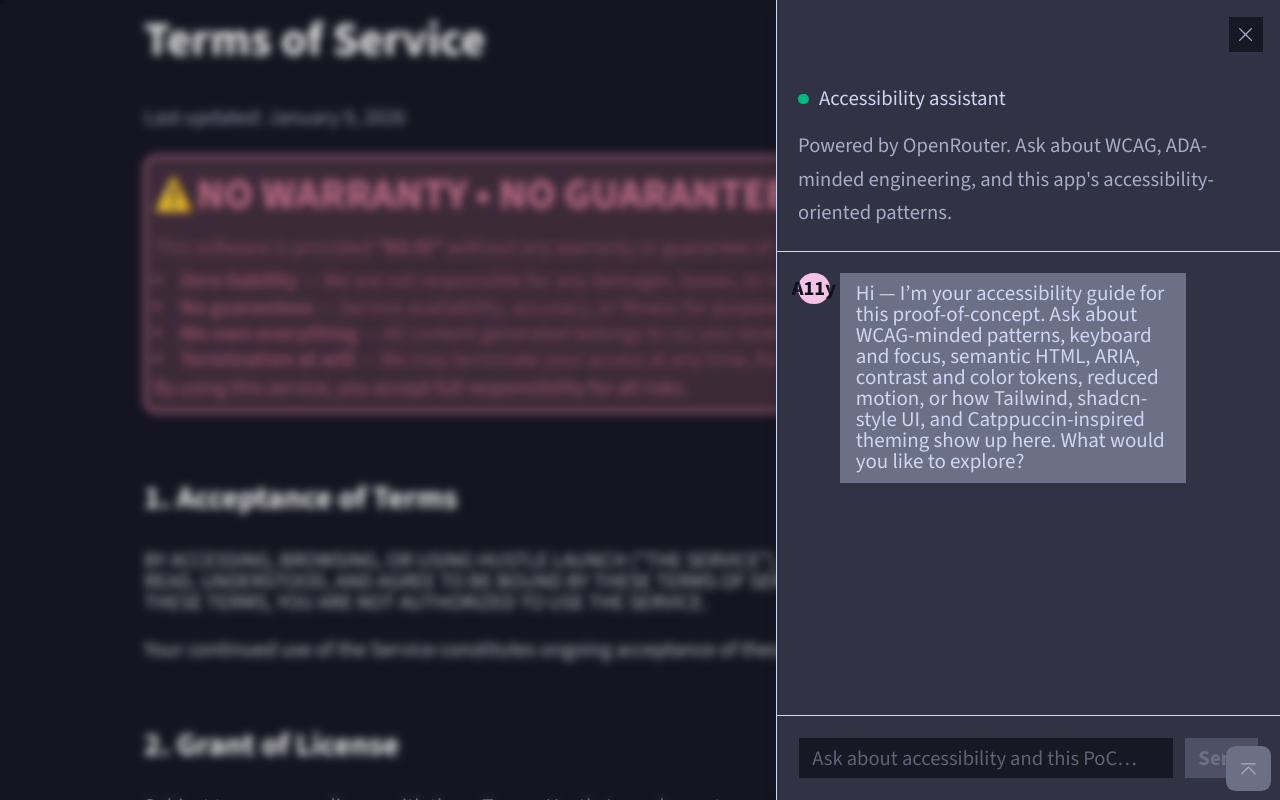
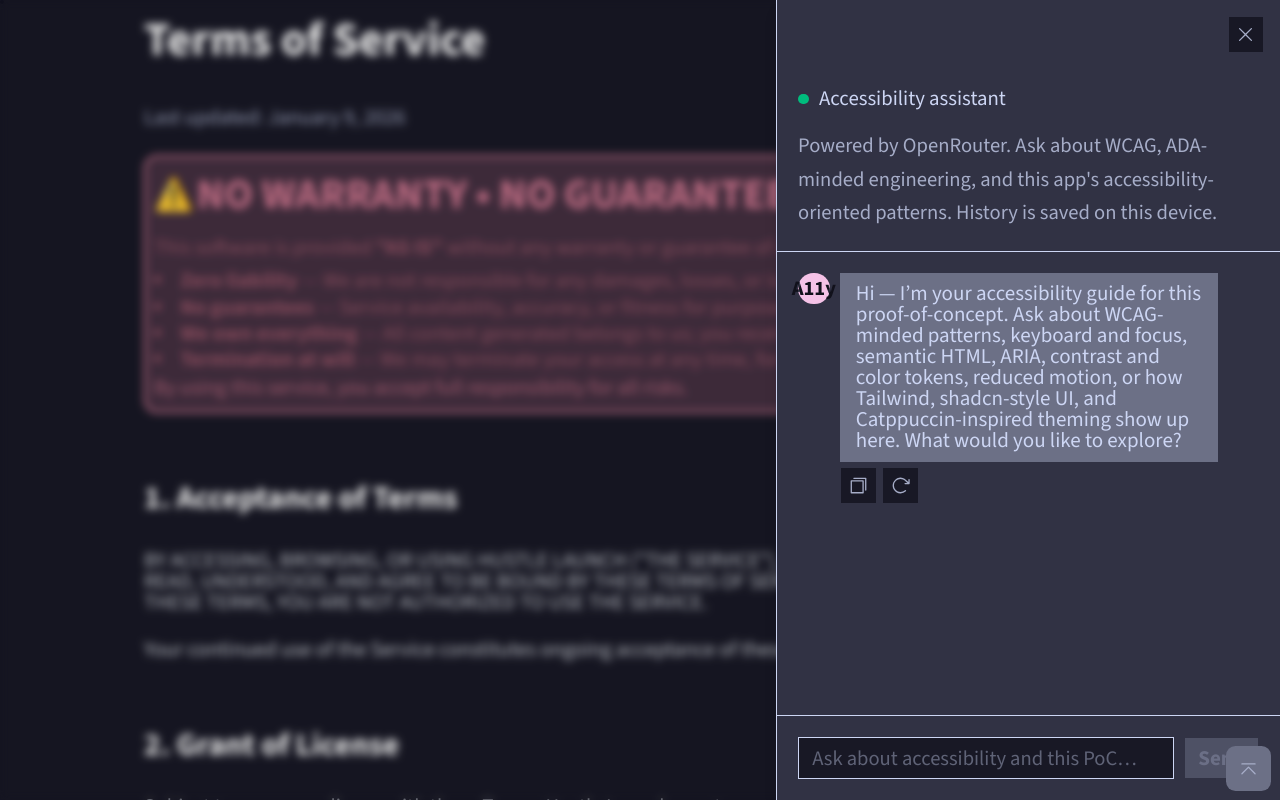
Before and after one commit to michaelmonetized/michaelhurley, a Next.js app: page /terms in a window 1280 px wide. Both pictures are taken after a click on the button "Open accessibility assistant chat". Shown: the top 800 px of the page. Built offline with nearby package versions, Linux system fonts and the light colour scheme; no server answers.

Commit message:
Accessibility chat: codebase prompt, localStorage, copy/retry, Toaster.

```diff
--- a/app/layout.tsx
+++ b/app/layout.tsx
@@ -8,6 +8,7 @@ import "./globals.css";
 import ColorScheme from "@/components/color-scheme";
 import Accessibility from "@/components/accessibility";
 import LiveChat from "@/components/marketing/live-chat";
+import { Toaster } from "@/components/ui/sonner";
 import { TooltipProvider } from "@/components/ui/tooltip";
 
 const sourceSans = Source_Sans_3({
@@ -48,6 +49,7 @@ export default function RootLayout({
           <TooltipProvider>
             <Accessibility>{children}</Accessibility>
             <LiveChat apiConfigured={accessibilityChatConfigured} />
+            <Toaster richColors />
           </TooltipProvider>
         </ColorScheme>
       </body>
--- a/components/marketing/live-chat.tsx
+++ b/components/marketing/live-chat.tsx
@@ -6,6 +6,8 @@ import {
   DefaultChatTransport,
   type UIMessage,
 } from "ai";
+import { ArrowClockwiseIcon, CopySimpleIcon } from "@phosphor-icons/react";
+import { toast } from "sonner";
 import { cn } from "@/lib/utils";
 import { Button } from "@/components/ui/button";
 import { Input } from "@/components/ui/input";
@@ -18,6 +20,10 @@ import {
   SheetTitle,
   SheetTrigger,
 } from "@/components/ui/sheet";
+import {
+  loadAccessibilityChatFromStorage,
+  saveAccessibilityChatToStorage,
+} from "@/lib/accessibility-chat-storage";
 
 const CHAT_ID = "layout-accessibility-chat";
 
@@ -43,7 +49,28 @@ function getMessageText(message: UIMessage): string {
     .join("");
 }
 
-function MessageBubble({ message }: { message: UIMessage }) {
+async function copyMessageText(text: string) {
+  if (!text.trim()) {
+    toast.error("Nothing to copy yet.");
+    return;
+  }
+  try {
+    await navigator.clipboard.writeText(text);
+    toast.success("Copied to clipboard");
+  } catch {
+    toast.error("Could not copy");
+  }
+}
+
+function MessageBubble({
+  message,
+  busy,
+  onRetry,
+}: {
+  message: UIMessage;
+  busy: boolean;
+  onRetry: () => void | Promise<void>;
+}) {
   const isAssistant = message.role === "assistant";
   const content = getMessageText(message);
   const isStreaming =
@@ -51,8 +78,15 @@ function MessageBubble({ message }: { message: UIMessage }) {
     message.parts.some(
       (p) => p.type === "text" && p.state === "streaming"
     );
+  const canRetry = !busy && !isStreaming && content.length > 0;
 
   return (
+    <div
+      className={cn(
+        "flex flex-col gap-1",
+        isAssistant ? "items-start" : "items-end"
+      )}
+    >
       <div
         className={cn(
           "flex items-start gap-2",
@@ -75,16 +109,49 @@ function MessageBubble({ message }: { message: UIMessage }) {
 
         <div
           className={cn(
-          "max-w-[75%] rounded-none px-3 py-2 text-xs leading-relaxed",
+            "max-w-[min(100%,18rem)] rounded-none px-3 py-2 text-xs leading-relaxed",
             isAssistant
               ? "bg-muted text-foreground"
               : "bg-primary text-primary-foreground"
           )}
         >
-        <p className="whitespace-pre-wrap">{content}</p>
+          <p className="whitespace-pre-wrap break-words">{content}</p>
           {isStreaming ? (
             <span className="sr-only">Assistant is still typing.</span>
           ) : null}
+        </div>
+      </div>
+
+      <div
+        className={cn(
+          "flex gap-1",
+          isAssistant ? "ml-8" : "mr-8 flex-row-reverse"
+        )}
+      >
+        <Button
+          type="button"
+          variant="ghost"
+          size="icon-sm"
+          className="text-muted-foreground hover:text-foreground"
+          aria-label={isAssistant ? "Copy assistant message" : "Copy your message"}
+          disabled={!content.trim()}
+          onClick={() => void copyMessageText(content)}
+        >
+          <CopySimpleIcon className="size-4" aria-hidden />
+        </Button>
+        <Button
+          type="button"
+          variant="ghost"
+          size="icon-sm"
+          className="text-muted-foreground hover:text-foreground"
+          aria-label={
+            isAssistant ? "Regenerate assistant reply" : "Resend this message"
+          }
+          disabled={!canRetry}
+          onClick={() => void onRetry()}
+        >
+          <ArrowClockwiseIcon className="size-4" aria-hidden />
+        </Button>
       </div>
     </div>
   );
@@ -98,6 +165,7 @@ export default function LiveChat({
   apiConfigured?: boolean;
 }) {
   const [inputValue, setInputValue] = React.useState("");
+  const [storageReady, setStorageReady] = React.useState(false);
   const messagesEndRef = React.useRef<HTMLDivElement>(null);
 
   const transport = React.useMemo(
@@ -108,17 +176,63 @@ export default function LiveChat({
     []
   );
 
-  const { messages, sendMessage, status, error, stop } = useChat({
+  const { messages, sendMessage, setMessages, regenerate, status, error, stop } =
+    useChat({
       id: CHAT_ID,
       transport,
       messages: INITIAL_MESSAGES,
     });
 
   React.useEffect(() => {
+    const stored = loadAccessibilityChatFromStorage();
+    if (stored && stored.length > 0) {
+      setMessages(stored);
+    }
+    setStorageReady(true);
+  }, [setMessages]);
+
+  React.useEffect(() => {
+    if (!storageReady) return;
+    const t = window.setTimeout(() => {
+      saveAccessibilityChatToStorage(messages);
+    }, 300);
+    return () => window.clearTimeout(t);
+  }, [messages, storageReady]);
+
+  React.useEffect(() => {
     messagesEndRef.current?.scrollIntoView({ behavior: "smooth" });
   }, [messages, status]);
 
   const busy = status === "submitted" || status === "streaming";
+
+  const handleRetry = React.useCallback(
+    async (message: UIMessage) => {
+      if (message.role === "assistant") {
+        try {
+          await regenerate({ messageId: message.id });
+        } catch {
+          toast.error("Could not regenerate reply");
+        }
+        return;
+      }
+
+      const idx = messages.findIndex((m) => m.id === message.id);
+      if (idx < 0) return;
+      const text = getMessageText(message);
+      if (!text.trim()) return;
+
+      const prior = messages.slice(0, idx);
+      setMessages(prior);
+      try {
+        await sendMessage({ text });
+      } catch {
+        setMessages(messages);
+        toast.error("Could not resend message");
+      }
+    },
+    [messages, regenerate, sendMessage, setMessages]
+  );
+
   const canSend =
     apiConfigured && !busy && inputValue.trim().length > 0;
 
@@ -164,7 +278,8 @@ export default function LiveChat({
             </SheetTitle>
             <SheetDescription>
               Powered by OpenRouter. Ask about WCAG, ADA-minded engineering, and
-              this app&apos;s accessibility-oriented patterns.
+              this app&apos;s accessibility-oriented patterns. History is saved
+              on this device.
             </SheetDescription>
             {!apiConfigured ? (
               <p
@@ -187,7 +302,12 @@ export default function LiveChat({
             className="flex flex-1 flex-col gap-3 overflow-y-auto p-4"
           >
             {messages.map((msg) => (
-              <MessageBubble key={msg.id} message={msg} />
+              <MessageBubble
+                key={msg.id}
+                message={msg}
+                busy={busy}
+                onRetry={() => handleRetry(msg)}
+              />
             ))}
             <div ref={messagesEndRef} />
           </div>
--- /dev/null
+++ b/lib/accessibility-chat-storage.ts
@@ -0,0 +1,88 @@
+import type { UIMessage } from "ai";
+
+export const ACCESSIBILITY_CHAT_STORAGE_KEY =
+  "accessibility-chat:layout-accessibility-chat";
+
+function isRecord(v: unknown): v is Record<string, unknown> {
+  return typeof v === "object" && v !== null;
+}
+
+function parseTextParts(
+  parts: unknown
+): UIMessage["parts"] | null {
+  if (!Array.isArray(parts)) return null;
+  const out: UIMessage["parts"] = [];
+  for (const p of parts) {
+    if (!isRecord(p) || p.type !== "text" || typeof p.text !== "string") {
+      continue;
+    }
+    const textPart: { type: "text"; text: string; state?: "streaming" | "done" } =
+      { type: "text", text: p.text };
+    if (p.state === "streaming" || p.state === "done") {
+      textPart.state = p.state;
+    }
+    out.push(textPart);
+  }
+  return out.length ? out : null;
+}
+
+/** Normalize messages for persistence (no in-flight streaming state). */
+export function stripStreamingForStorage(messages: UIMessage[]): UIMessage[] {
+  return messages.map((m) => ({
+    ...m,
+    parts: m.parts.map((p) => {
+      if (p.type === "text" && p.state === "streaming") {
+        return { type: "text" as const, text: p.text, state: "done" as const };
+      }
+      return p;
+    }),
+  }));
+}
+
+export function parseStoredMessages(raw: string | null): UIMessage[] | null {
+  if (!raw) return null;
+  try {
+    const data = JSON.parse(raw) as unknown;
+    if (!Array.isArray(data)) return null;
+    const out: UIMessage[] = [];
+    for (const item of data) {
+      if (!isRecord(item)) continue;
+      if (item.role !== "user" && item.role !== "assistant") continue;
+      if (typeof item.id !== "string") continue;
+      const parts = parseTextParts(item.parts);
+      if (!parts) continue;
+      out.push({ id: item.id, role: item.role, parts });
+    }
+    return out.length ? out : null;
+  } catch {
+    return null;
+  }
+}
+
+export function loadAccessibilityChatFromStorage(): UIMessage[] | null {
+  if (typeof window === "undefined") return null;
+  try {
+    return parseStoredMessages(localStorage.getItem(ACCESSIBILITY_CHAT_STORAGE_KEY));
+  } catch {
+    return null;
+  }
+}
+
+export function saveAccessibilityChatToStorage(messages: UIMessage[]): void {
+  if (typeof window === "undefined") return;
+  try {
+    const payload = stripStreamingForStorage(messages);
+    localStorage.setItem(ACCESSIBILITY_CHAT_STORAGE_KEY, JSON.stringify(payload));
+  } catch {
+    // QuotaExceededError or private mode — ignore
+  }
+}
+
+export function clearAccessibilityChatStorage(): void {
+  if (typeof window === "undefined") return;
+  try {
+    localStorage.removeItem(ACCESSIBILITY_CHAT_STORAGE_KEY);
+  } catch {
+    /* ignore */
+  }
+}
```
Also changed, not shown: lib/accessibility-chat-system-prompt.ts (+63 -12 lines), 1 other file (tests, documents, lock files or other folders). Lines whose indentation alone changed are shown as unchanged.
